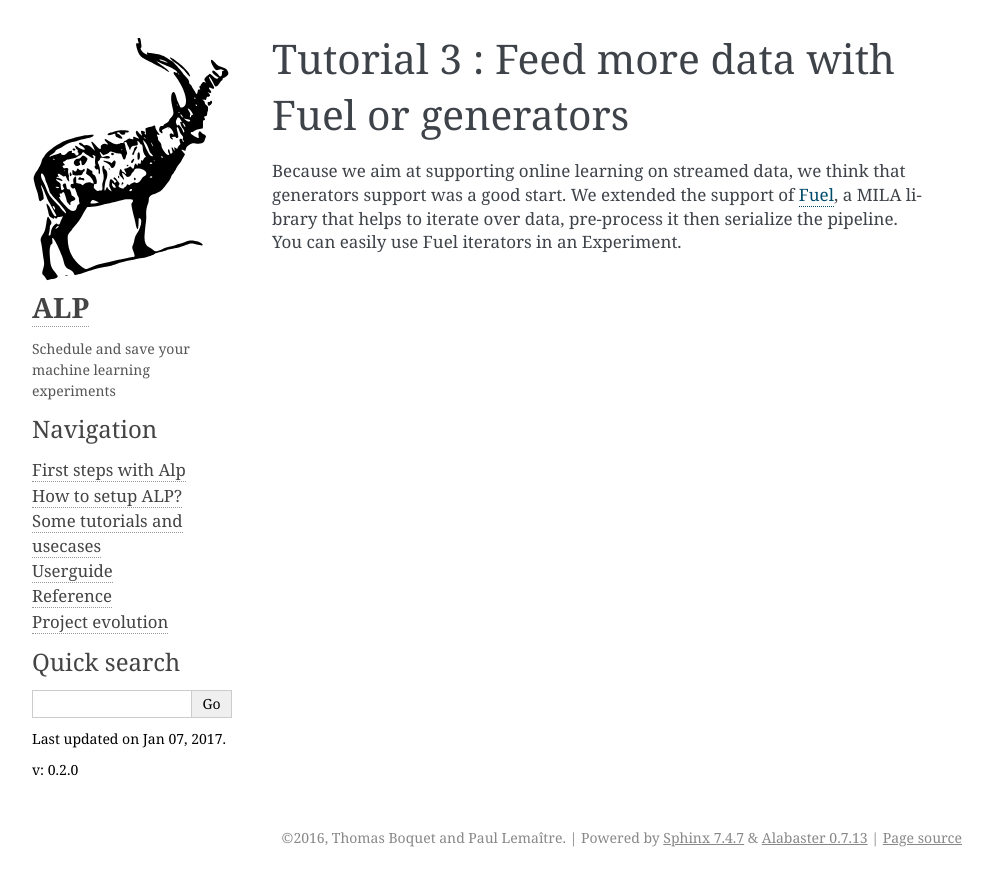
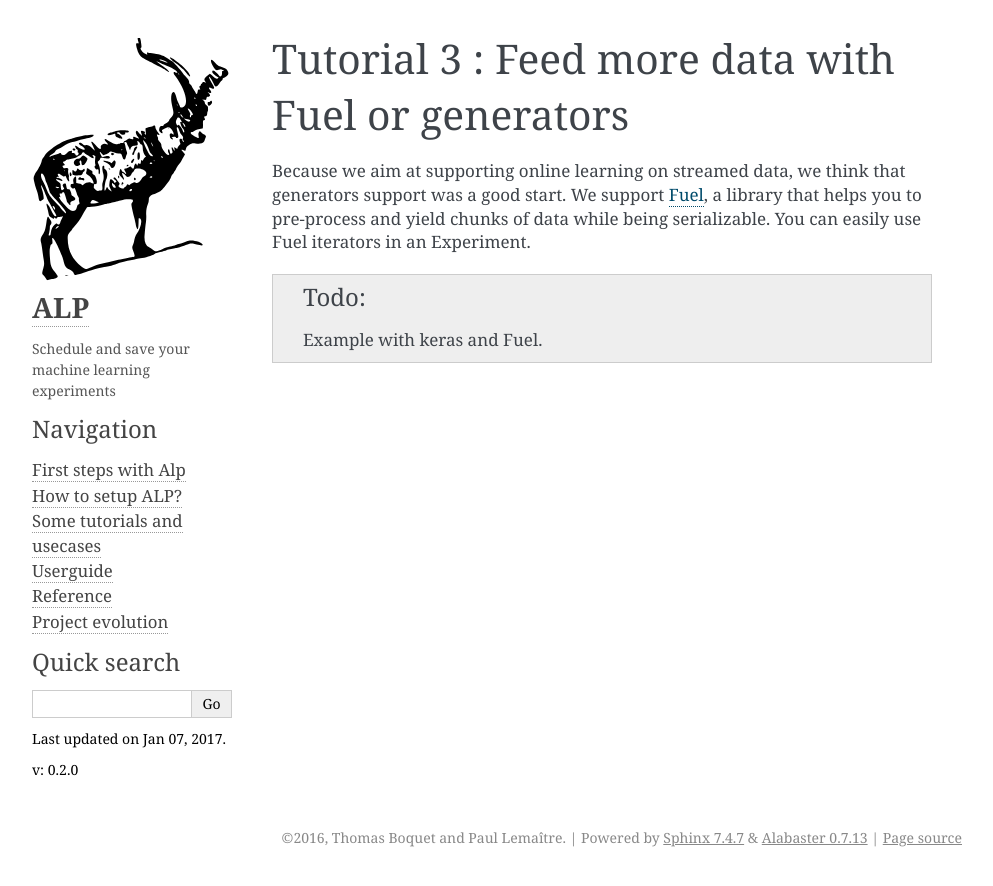
Before and after one commit to tboquet/python-alp, a Sphinx documentation site: the page built from docs/Tutorials/tuto3.rst, in a window 1280 px wide. Shown: the top 886 px of the page, without its empty margins (148-1141 px from the left). Built offline with Sphinx 7.4.7, drawn with Linux system fonts in a browser that asks for light colours.

Commit message:
* corrections + todo fuel

```diff
--- a/docs/Tutorials/tuto3.rst
+++ b/docs/Tutorials/tuto3.rst
@@ -3,7 +3,11 @@ Tutorial 3 : Feed more data with Fuel or generators
 ====================================================
 
 Because we aim at supporting online learning on streamed data, we think that generators support was a good start.
-We extended the support of Fuel_, a MILA library that helps to iterate over data, pre-process it then serialize the pipeline.
+We support Fuel_, a library that helps you to pre-process and yield chunks of data while being serializable.
 You can easily use Fuel iterators in an Experiment.
 
+.. todo::
+
+    Example with keras and Fuel.
+
 .. _Fuel: https://github.com/mila-udem/fuel
```
